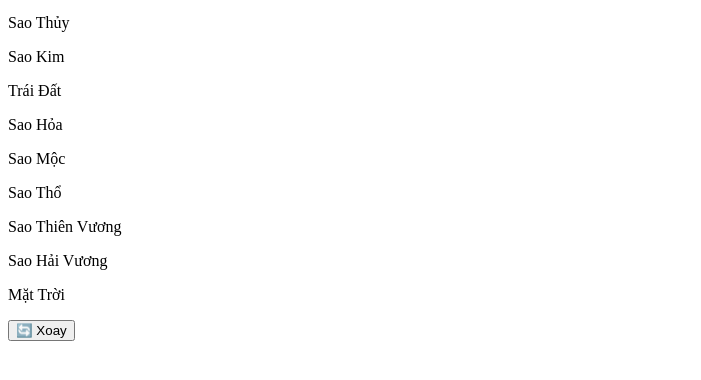
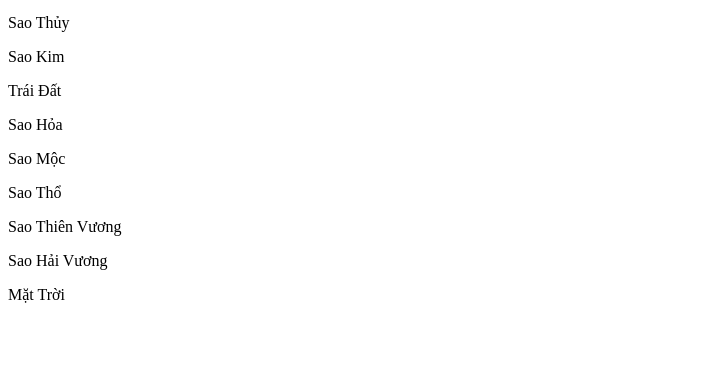
Before and after one commit to buitiencong/hemattroi, a plain HTML site: page index.html in a window 1280 px wide. Shown: the part 164-544 px from the top of the page, without its empty margins (0-701 px from the left). Drawn offline with nearby package versions, Linux system fonts and the light colour scheme; a script that the page names is missing.

Commit message:
Add files via upload

```diff
--- a/index.html
+++ b/index.html
@@ -126,7 +126,7 @@
     </div>
   </div>
 
-  <button id="rotate-toggle">🔄 Xoay</button>
+  <!-- <button id="rotate-toggle">🔄 Xoay</button> -->
 
   <!-- jQuery CDN -->
   <script src="https://ajax.googleapis.com/ajax/libs/jquery/1.8.1/jquery.min.js"></script>
```
